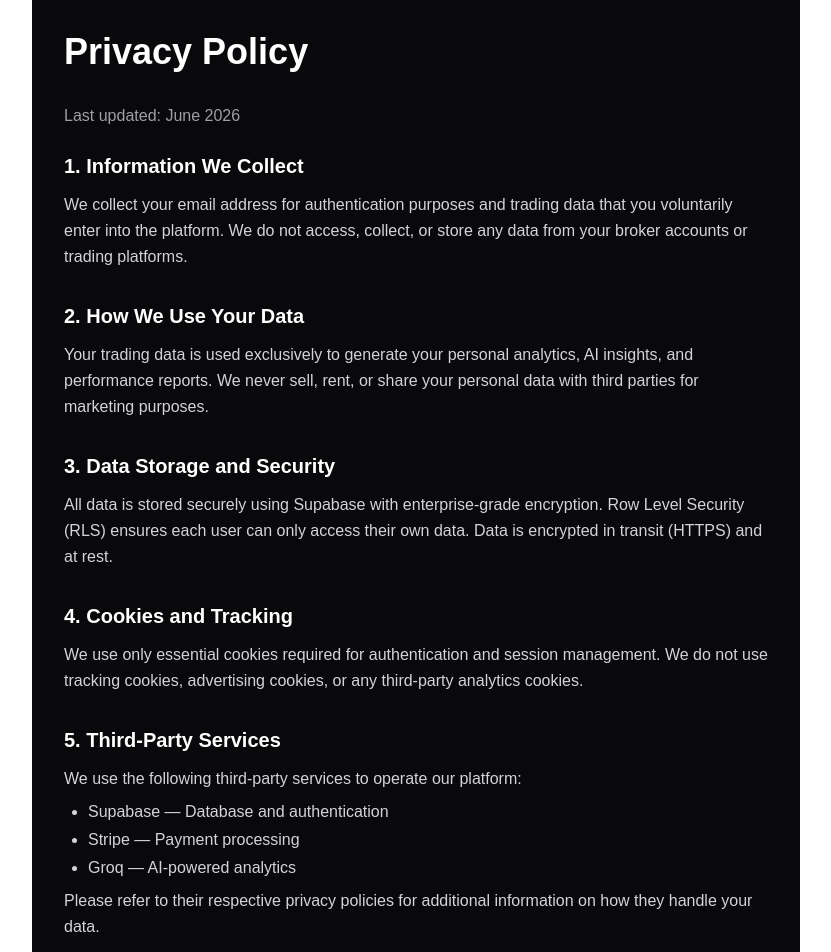
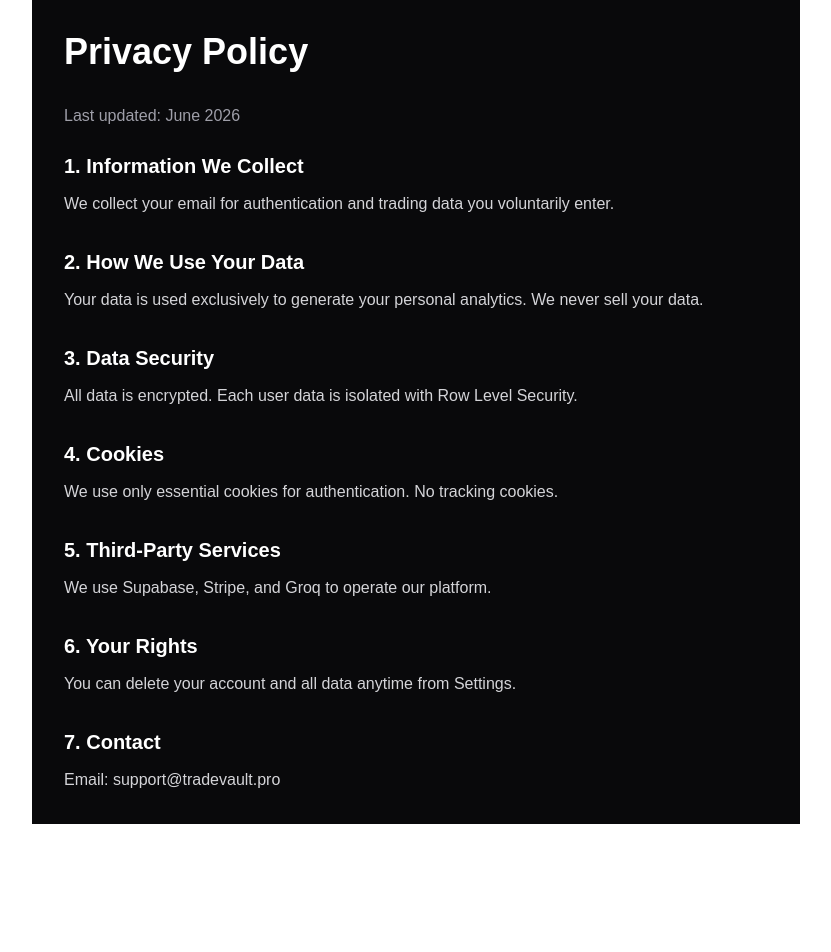
Before and after one commit to keeran30/Tradingjournal, a Next.js app: page /Privacy in a window 1280 px wide. Shown: the top 952 px of the page, without its empty margins (224-1055 px from the left). After the commit the page ends 824 px from the top, so only its background shows below. Built offline with nearby package versions, Linux system fonts and the light colour scheme.

Commit message:
Clean up corrupted files and create fresh privacy page

```diff
--- a/app/Privacy/page.tsx
+++ b/app/Privacy/page.tsx
@@ -3,71 +3,34 @@ export default function PrivacyPage() {
     <main className="min-h-screen bg-zinc-950 text-white p-8 max-w-3xl mx-auto">
       <h1 className="text-4xl font-bold mb-8">Privacy Policy</h1>
       <p className="text-zinc-400 mb-6">Last updated: June 2026</p>
-
       <div className="space-y-8 text-zinc-300">
         <section>
           <h2 className="text-xl font-bold text-white mb-3">1. Information We Collect</h2>
-          <p className="leading-relaxed">
-            We collect your email address for authentication purposes and trading data that you voluntarily enter into the platform.
-            We do not access, collect, or store any data from your broker accounts or trading platforms.
-          </p>
+          <p>We collect your email for authentication and trading data you voluntarily enter.</p>
         </section>
-
         <section>
           <h2 className="text-xl font-bold text-white mb-3">2. How We Use Your Data</h2>
-          <p className="leading-relaxed">
-            Your trading data is used exclusively to generate your personal analytics, AI insights, and performance reports.
-            We never sell, rent, or share your personal data with third parties for marketing purposes.
-          </p>
+          <p>Your data is used exclusively to generate your personal analytics. We never sell your data.</p>
         </section>
-
         <section>
-          <h2 className="text-xl font-bold text-white mb-3">3. Data Storage and Security</h2>
-          <p className="leading-relaxed">
-            All data is stored securely using Supabase with enterprise-grade encryption.
-            Row Level Security (RLS) ensures each user can only access their own data.
-            Data is encrypted in transit (HTTPS) and at rest.
-          </p>
+          <h2 className="text-xl font-bold text-white mb-3">3. Data Security</h2>
+          <p>All data is encrypted. Each user data is isolated with Row Level Security.</p>
         </section>
-
         <section>
-          <h2 className="text-xl font-bold text-white mb-3">4. Cookies and Tracking</h2>
-          <p className="leading-relaxed">
-            We use only essential cookies required for authentication and session management.
-            We do not use tracking cookies, advertising cookies, or any third-party analytics cookies.
-          </p>
+          <h2 className="text-xl font-bold text-white mb-3">4. Cookies</h2>
+          <p>We use only essential cookies for authentication. No tracking cookies.</p>
         </section>
-
         <section>
           <h2 className="text-xl font-bold text-white mb-3">5. Third-Party Services</h2>
-          <p className="leading-relaxed">
-            We use the following third-party services to operate our platform:
-          </p>
-          <ul className="list-disc pl-6 mt-2 space-y-1">
-            <li>Supabase — Database and authentication</li>
-            <li>Stripe — Payment processing</li>
-            <li>Groq — AI-powered analytics</li>
-          </ul>
-          <p className="mt-2 leading-relaxed">
-            Please refer to their respective privacy policies for additional information on how they handle your data.
-          </p>
+          <p>We use Supabase, Stripe, and Groq to operate our platform.</p>
         </section>
-
         <section>
           <h2 className="text-xl font-bold text-white mb-3">6. Your Rights</h2>
-          <p className="leading-relaxed">
-            You have the right to access, export, or permanently delete all your data at any time.
-            You can delete your account and all associated data from the Settings page.
-            For data export requests, contact us at support@tradevault.pro.
-          </p>
+          <p>You can delete your account and all data anytime from Settings.</p>
         </section>
-
         <section>
-          <h2 className="text-xl font-bold text-white mb-3">7. Contact Us</h2>
-          <p className="leading-relaxed">
-            If you have any questions about this Privacy Policy or how your data is handled,
-            please contact us at <a href="mailto:support@tradevault.pro" className="text-yellow-400 hover:text-yellow-300">support@tradevault.pro</a>.
-          </p>
+          <h2 className="text-xl font-bold text-white mb-3">7. Contact</h2>
+          <p>Email: support@tradevault.pro</p>
         </section>
       </div>
     </main>
--- a/package.json
+++ b/package.json
@@ -14,6 +14,7 @@
     "@supabase/supabase-js": "^2.106.2",
     "@upstash/ratelimit": "^2.0.8",
     "@upstash/redis": "^1.38.0",
+    "jspdf": "^4.2.1",
     "lucide-react": "^1.16.0",
     "next": "16.2.6",
     "openai": "^6.39.1",
```
Also changed, not shown: app/app/privacy/route.tsx (deleted, +0 -40 lines), 1 other file (tests, documents, lock files or other folders).
